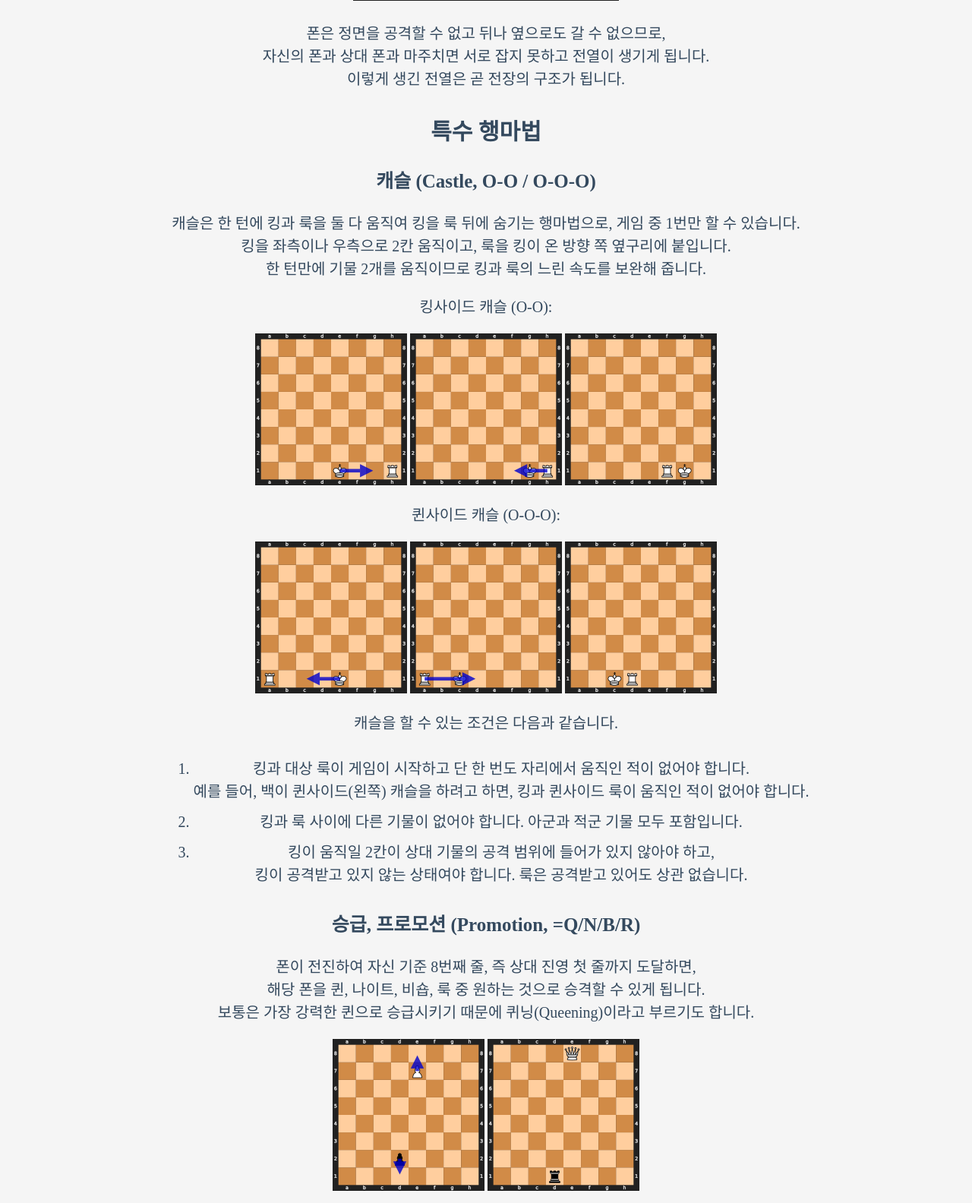
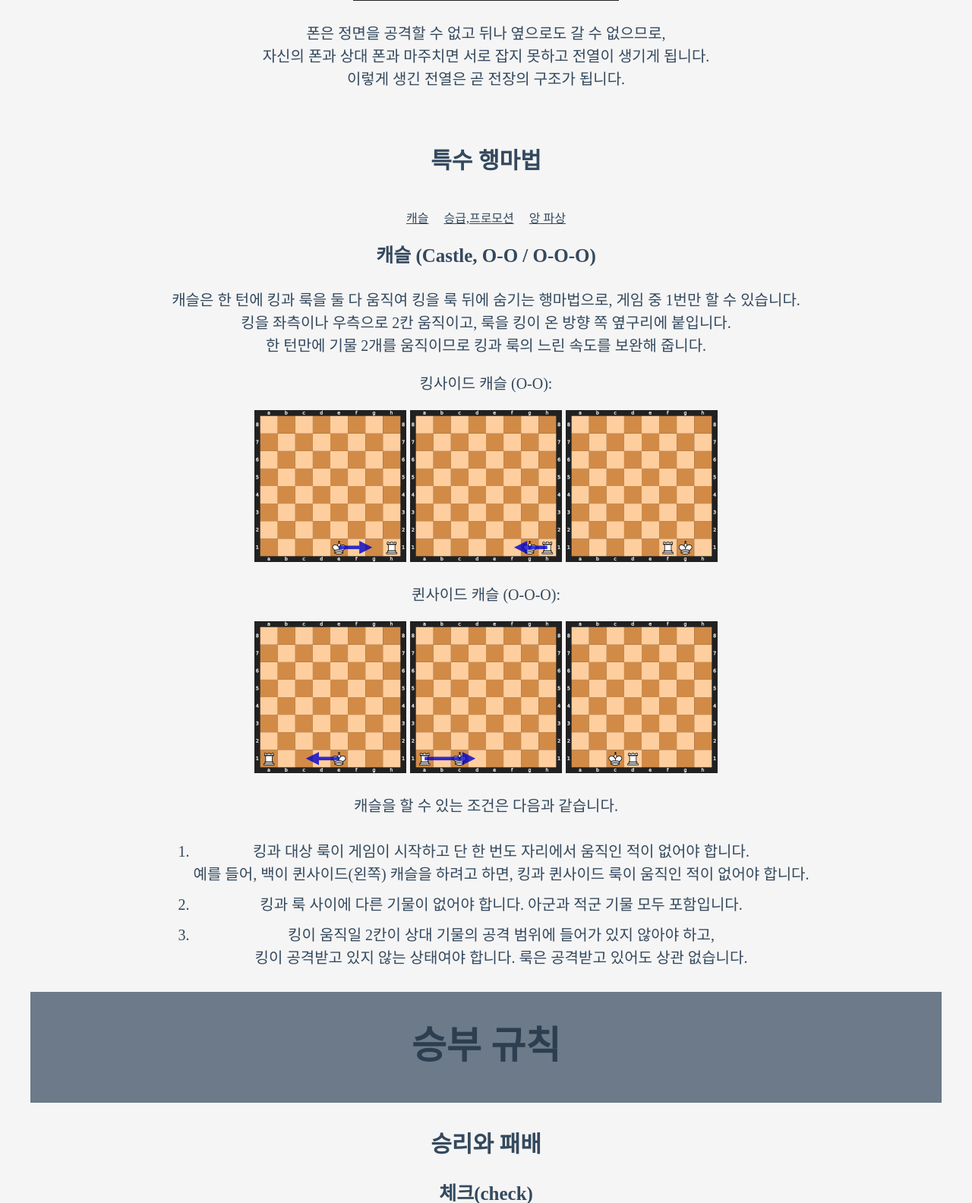
Before and after one commit to chess-choco/semi_project, a Django app: template ChessChoco/ChessRules/templates/ChessRules/rulesfixed.html in a window 1280 px wide. Shown: the part 2405-3989 px from the top of the page at 76% size. Run offline with Django 4.2, Linux system fonts and the light colour scheme; the template is opened without the code that fills it, so the values that code supplies are empty.

Commit message:
특수행마법까지

```diff
--- a/ChessChoco/ChessRules/templates/ChessRules/rulesfixed.html
+++ b/ChessChoco/ChessRules/templates/ChessRules/rulesfixed.html
@@ -120,12 +120,12 @@
                     <h2>기본 행마법</h2>
                 </a>
                 <br>
-                <a style="padding: 0 .5em;" data-filter="Pawn">폰</a>
-                <a style="padding: 0 .5em;" data-filter="Rook">룩</a>
-                <a style="padding: 0 .5em;" data-filter="Knight">나이트</a>
-                <a style="padding: 0 .5em;" data-filter="Bishop">비숍</a>
-                <a style="padding: 0 .5em;" data-filter="Queen">퀸</a>
-                <a style="padding: 0 .5em;" data-filter="King">킹</a>
+                <a style="padding: 0 .5em;color: #34495E;text-decoration-line: underline" data-filter="Pawn">폰</a>
+                <a style="padding: 0 .5em;color: #34495E;text-decoration-line: underline" data-filter="Rook">룩</a>
+                <a style="padding: 0 .5em;color: #34495E;text-decoration-line: underline" data-filter="Knight">나이트</a>
+                <a style="padding: 0 .5em;color: #34495E;text-decoration-line: underline" data-filter="Bishop">비숍</a>
+                <a style="padding: 0 .5em;color: #34495E;text-decoration-line: underline" data-filter="Queen">퀸</a>
+                <a style="padding: 0 .5em;color: #34495E;text-decoration-line: underline" data-filter="King">킹</a>
             </span>
         </div>
 
@@ -143,7 +143,6 @@
                             <p>다른 기물들은 이동 범위가 곧 공격 범위이지만, 폰은 다릅니다.<br>폰은 정면을 공격할 수 없고 좌우 대각선 1칸 앞만 공격할 수 있습니다.<br>좌우 대각선 1칸 앞에 상대 기물이 있다면 그것을 잡고 그 위치로 이동할 수 있습니다.</p>
                             <img src="/static/image/rules03.png">
                             <p>폰은 정면을 공격할 수 없고 뒤나 옆으로도 갈 수 없으므로,<br>자신의 폰과 상대 폰과 마주치면 서로 잡지 못하고 전열이 생기게 됩니다.<br>이렇게 생긴 전열은 곧 전장의 구조가 됩니다.</p>
-                            </a>
                         </span>
                     </div>
                     <li class="base">
@@ -200,8 +199,29 @@
                             </span>
                         </div>
                     </li>
+                  </li>
+                </ul>
+              </ul>
         </div>
+      </div>
+      <div class="tt_article_useless_p_margin contents_style">
+        <div class="item_tab_special">
+          <span style="font-family: 'Noto Sans Demilight', 'Noto Sans KR';">
+            <a class="on" style="padding: 0 .5em;">
               <h2>특수 행마법</h2>
+            </a>
+            <br>
+            <a style="padding: 0 .5em;color: #34495E;text-decoration-line: underline;"  data-filter="Castle">캐슬</a>
+            <a style="padding: 0 .5em;color: #34495E;text-decoration-line: underline" data-filter="Promotion">승급,프로모션</a>
+            <a style="padding: 0 .5em;color: #34495E;text-decoration-line: underline" data-filter="En_Passant">앙 파상</a>
+        </span>
+    </div>
+    <div class="items_special">
+      <ul>
+          <ul class="hide">
+          <li class="base">
+              <div class="item_special" data-type="Castle">
+                  <span style="font-family: 'Noto Sans Demilight', 'Noto Sans KR';">
                     <h3>캐슬 (Castle, O-O / O-O-O)</h3>
                     <p>캐슬은 한 턴에 킹과 룩을 둘 다 움직여 킹을 룩 뒤에 숨기는 행마법으로, 게임 중 1번만 할 수 있습니다.<br>킹을 좌측이나 우측으로 2칸 움직이고, 룩을 킹이 온 방향 쪽 옆구리에 붙입니다.<br>한 턴만에 기물 2개를 움직이므로 킹과 룩의 느린 속도를 보완해 줍니다.</p>
                     <p>킹사이드 캐슬 (O-O):</p>
@@ -214,17 +234,33 @@
                       <li>킹과 룩 사이에 다른 기물이 없어야 합니다. 아군과 적군 기물 모두 포함입니다.</li>
                       <li>킹이 움직일 2칸이 상대 기물의 공격 범위에 들어가 있지 않아야 하고,<br>킹이 공격받고 있지 않는 상태여야 합니다. 룩은 공격받고 있어도 상관 없습니다.</li>
                     </ol>
-
+                  </span>
+               </div>
+          <li class="base">
+              <div class="item_special" data-type="Promotion">
+                <span style="font-family: 'Noto Sans Demilight', 'Noto Sans KR';">
                   <h3>승급, 프로모션 (Promotion, =Q/N/B/R)</h3>
                   <p>폰이 전진하여 자신 기준 8번째 줄, 즉 상대 진영 첫 줄까지 도달하면,<br>해당 폰을 퀸, 나이트, 비숍, 룩 중 원하는 것으로 승격할 수 있게 됩니다.<br>보통은 가장 강력한 퀸으로 승급시키기 때문에 퀴닝(Queening)이라고 부르기도 합니다.</p>
                   <img src="/static/image/rules17.png"> <img src="/static/image/rules18.png">
                   <p>승급하는 기물의 종류에는 어떤 제한도 없습니다.<br>체스판 위에 퀸이 남아 있어도 두 번째 퀸을 만들 수도 있습니다.<br>폰이 하나도 잡히지 않았다면, 이론상 퀸 9개도 가능합니다!</p>
-
+                </span>
+              </div>
+          </li>
+          <li class="base">
+            <div class="item_special" data-type="En_Passant">
+                <span style="font-family: 'Noto Sans Demilight', 'Noto Sans KR';">
                     <h3>앙 파상 (En Passant)</h3>
                     <p>상대 폰이 한번에 2칸 앞으로 가서 자신 폰 옆에 섰다면,<br>상대방 폰이 1칸만 움직인 것처럼 자신의 폰으로 잡을 수 있는 규칙을 앙파상이라고 부릅니다.<br>앙파상은 상대 폰이 2칸 전진한 그 턴에만 가능하며, 반드시 해야 하는 것은 아닙니다.</p>
                     <img src="/static/image/rules19.png"> <img src="/static/image/rules20.png">
                     <p><br></p>
-
+                </span>
+              </div>
+          </li>
+        </li>
+        </ul>
+      </ul>
+    </div>
+  </div>
     <header>
       <h1>승부 규칙</h1>
     </header>
@@ -281,5 +317,37 @@
             return false;
         });
     });
+    const itemTab_special = document.querySelector('.item_tab_special');
+    const items_special = document.querySelector('.items_special');
+    const item_special = document.querySelectorAll('.item_special');
+
+    itemTab_special.addEventListener('click', (e) => {
+      const filter = e.target.dataset.filter || e.target.parentNode.dataset.filter;
+      if (filter == null) {
+        return;
+      }
+      item_special.forEach((item_special) => {
+        if(filter === '*' || filter === item_special.dataset.type) {
+          item_special.style.display = "block"
+        } else{
+          item_special.style.display = "none"
+        }
+      });
+    });
+    $(document).ready(function(){
+        //Default Action
+        $(".item_special").hide();
+        $("ul.hide li:first").addClass("active").show(); //Activate first tab
+        $(".item_special:first").show(); //Show first tab content
+        //On Click Event
+        $("ul.tabs li").click(function() {
+            $("ul.hide li").removeClass("active"); //Remove any "active" class
+            $(this).addClass("active"); //Add "active" class to selected tab
+            $(".item_special").hide(); //Hide all tab content
+            var activeTab = $(this).find("a").attr("href"); //Find the rel attribute value to identify the active tab + content
+            $(activeTab).fadeIn(); //Fade in the active content
+            return false;
+        });
+    });
   </script>
 </html>
```
Lines whose indentation alone changed are shown as unchanged.
